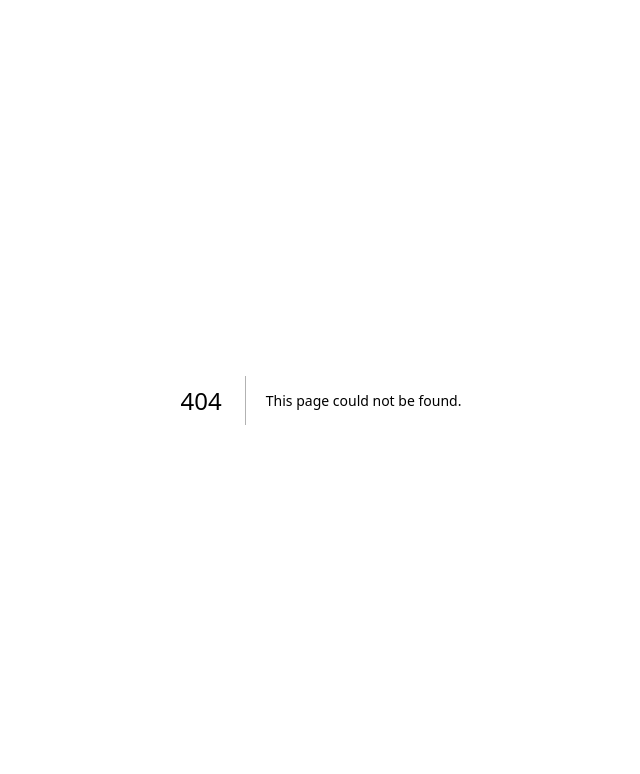
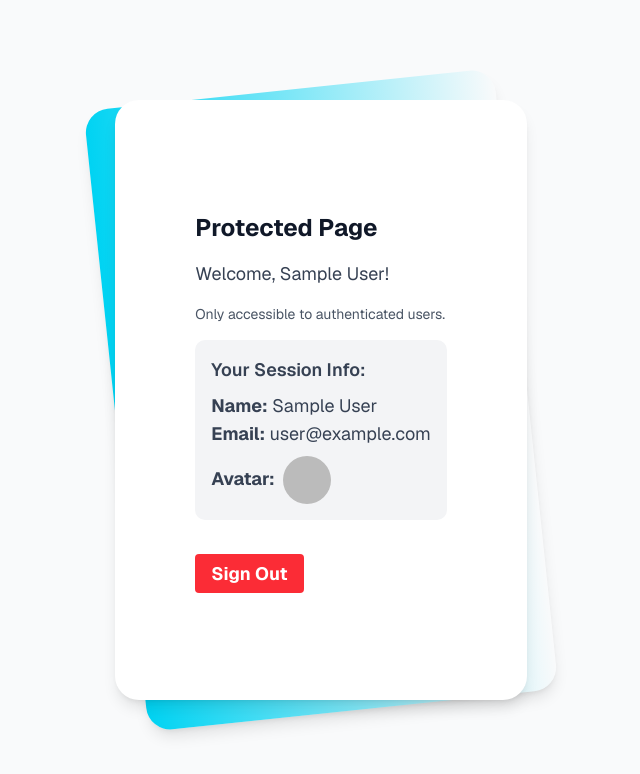
Before and after one commit to icancodefyi/trendwise-internship, a Next.js app: page /protected in a window 1280 px wide. Before the commit this address had no page. Shown: the top 774 px of the page, without its empty margins (319-959 px from the left). Built offline with nearby package versions, Linux system fonts and the light colour scheme; no server answers; sample sign-in values are in the browser's storage.

Commit message:
next auth added

```diff
--- /dev/null
+++ b/app/api/auth/[...nextauth]/route.ts
@@ -0,0 +1,6 @@
+import NextAuth from "next-auth"
+import { authOptions } from "@/lib/auth"
+
+const handler = NextAuth(authOptions)
+
+export { handler as GET, handler as POST }
--- a/app/page.tsx
+++ b/app/page.tsx
@@ -1,11 +1,41 @@
 import React from 'react'
+import Link from 'next/link'
 
 const page = () => {
   return (
-    <div>
-      <h1>Welcome to the Next.js App!</h1>
-      <p>This is a simple page demonstrating a basic Next.js application.</p>
-      <p>Feel free to explore and modify the code!</p>
+    <div className="min-h-screen bg-gray-50 py-6 flex flex-col justify-center sm:py-12">
+      <div className="relative py-3 sm:max-w-xl sm:mx-auto">
+        <div className="absolute inset-0 bg-gradient-to-r from-blue-400 to-purple-500 shadow-lg transform -skew-y-6 sm:skew-y-0 sm:-rotate-6 sm:rounded-3xl"></div>
+        <div className="relative px-4 py-10 bg-white shadow-lg sm:rounded-3xl sm:p-20">
+          <div className="max-w-md mx-auto">
+            <div className="divide-y divide-gray-200">
+              <div className="py-8 text-base leading-6 space-y-4 text-gray-700 sm:text-lg sm:leading-7">
+                <h1 className="text-3xl font-bold text-gray-900 mb-6">Welcome to TrendWise!</h1>
+                <p className="text-gray-600">This is a Next.js application with NextAuth and Google authentication.</p>
+                <p className="text-gray-600">Feel free to explore and modify the code!</p>
+
+                <div className="pt-6 space-y-4">
+                  <Link
+                    href="/api/auth/signin"
+                    className="bg-blue-500 hover:bg-blue-600 text-white font-bold py-2 px-4 rounded transition-colors inline-block"
+                  >
+                    Sign In with Google
+                  </Link>
+
+                  <div>
+                    <Link
+                      href="/protected"
+                      className="text-blue-500 hover:text-blue-600 underline"
+                    >
+                      Go to Protected Page
+                    </Link>
+                  </div>
+                </div>
+              </div>
+            </div>
+          </div>
+        </div>
+      </div>
     </div>
   )
 }
--- /dev/null
+++ b/app/protected/page.tsx
@@ -0,0 +1,58 @@
+import React from 'react'
+import { getServerSession } from "next-auth/next"
+import { authOptions } from "@/lib/auth"
+import { redirect } from "next/navigation"
+
+const ProtectedPage = async () => {
+  const session = await getServerSession(authOptions)
+
+  if (!session) {
+    redirect("/api/auth/signin")
+  }
+
+  return (
+    <div className="min-h-screen bg-gray-50 py-6 flex flex-col justify-center sm:py-12">
+      <div className="relative py-3 sm:max-w-xl sm:mx-auto">
+        <div className="absolute inset-0 bg-gradient-to-r from-cyan-400 to-light-blue-500 shadow-lg transform -skew-y-6 sm:skew-y-0 sm:-rotate-6 sm:rounded-3xl"></div>
+        <div className="relative px-4 py-10 bg-white shadow-lg sm:rounded-3xl sm:p-20">
+          <div className="max-w-md mx-auto">
+            <div className="divide-y divide-gray-200">
+              <div className="py-8 text-base leading-6 space-y-4 text-gray-700 sm:text-lg sm:leading-7">
+                <h1 className="text-2xl font-bold text-gray-900 mb-4">Protected Page</h1>
+                <p>Welcome, {session.user?.name}!</p>
+                <p className="text-sm text-gray-600">Only accessible to authenticated users.</p>
+
+                <div className="bg-gray-100 p-4 rounded-lg">
+                  <h2 className="font-semibold mb-2">Your Session Info:</h2>
+                  <p><strong>Name:</strong> {session.user?.name}</p>
+                  <p><strong>Email:</strong> {session.user?.email}</p>
+                  {session.user?.image && (
+                    <div className="mt-2">
+                      <strong>Avatar:</strong>
+                      <img
+                        src={session.user.image}
+                        alt="User avatar"
+                        className="w-12 h-12 rounded-full ml-2 inline-block"
+                      />
+                    </div>
+                  )}
+                </div>
+
+                <div className="pt-6">
+                  <a
+                    href="/api/auth/signout"
+                    className="bg-red-500 hover:bg-red-600 text-white font-bold py-2 px-4 rounded transition-colors"
+                  >
+                    Sign Out
+                  </a>
+                </div>
+              </div>
+            </div>
+          </div>
+        </div>
+      </div>
+    </div>
+  )
+}
+
+export default ProtectedPage
--- /dev/null
+++ b/lib/auth.ts
@@ -0,0 +1,29 @@
+import { NextAuthOptions } from "next-auth"
+import GoogleProvider from "next-auth/providers/google"
+import { MongoDBAdapter } from "@auth/mongodb-adapter"
+import clientPromise from "@/lib/mongodb"
+
+export const authOptions: NextAuthOptions = {
+  adapter: MongoDBAdapter(clientPromise),
+  providers: [
+    GoogleProvider({
+      clientId: process.env.GOOGLE_CLIENT_ID!,
+      clientSecret: process.env.GOOGLE_CLIENT_SECRET!,
+    }),
+  ],
+  callbacks: {
+    async jwt({ token, account }) {
+      if (account) {
+        token.accessToken = account.access_token
+      }
+      return token
+    },
+    async session({ session, token }) {
+      session.accessToken = token.accessToken
+      return session
+    },
+  },
+  pages: {
+    signIn: '/auth/signin',
+  },
+}
--- /dev/null
+++ b/lib/mongodb.ts
@@ -0,0 +1,33 @@
+import { MongoClient } from "mongodb"
+
+if (!process.env.MONGODB_URI) {
+  throw new Error('Invalid/Missing environment variable: "MONGODB_URI"')
+}
+
+const uri = process.env.MONGODB_URI
+const options = {}
+
+let client
+let clientPromise: Promise<MongoClient>
+
+if (process.env.NODE_ENV === "development") {
+  // In development mode, use a global variable so that the value
+  // is preserved across module reloads caused by HMR (Hot Module Replacement).
+  let globalWithMongo = global as typeof globalThis & {
+    _mongoClientPromise?: Promise<MongoClient>
+  }
+
+  if (!globalWithMongo._mongoClientPromise) {
+    client = new MongoClient(uri, options)
+    globalWithMongo._mongoClientPromise = client.connect()
+  }
+  clientPromise = globalWithMongo._mongoClientPromise
+} else {
+  // In production mode, it's best to not use a global variable.
+  client = new MongoClient(uri, options)
+  clientPromise = client.connect()
+}
+
+// Export a module-scoped MongoClient promise. By doing this in a
+// separate module, the client can be shared across functions.
+export default clientPromise
--- a/package.json
+++ b/package.json
@@ -9,10 +9,14 @@
     "lint": "next lint"
   },
   "dependencies": {
+    "@auth/mongodb-adapter": "^3.10.0",
+    "@auth/prisma-adapter": "^2.10.0",
     "class-variance-authority": "^0.7.1",
     "clsx": "^2.1.1",
     "lucide-react": "^0.525.0",
+    "mongodb": "^6.17.0",
     "next": "15.3.4",
+    "next-auth": "^4.24.11",
     "react": "^19.0.0",
     "react-dom": "^19.0.0",
     "tailwind-merge": "^3.3.1"
--- /dev/null
+++ b/types/next-auth.d.ts
@@ -0,0 +1,13 @@
+import NextAuth from "next-auth"
+
+declare module "next-auth" {
+  interface Session {
+    accessToken?: string
+  }
+}
+
+declare module "next-auth/jwt" {
+  interface JWT {
+    accessToken?: string
+  }
+}
```
Also changed, not shown: 1 other file (tests, documents, lock files or other folders).
